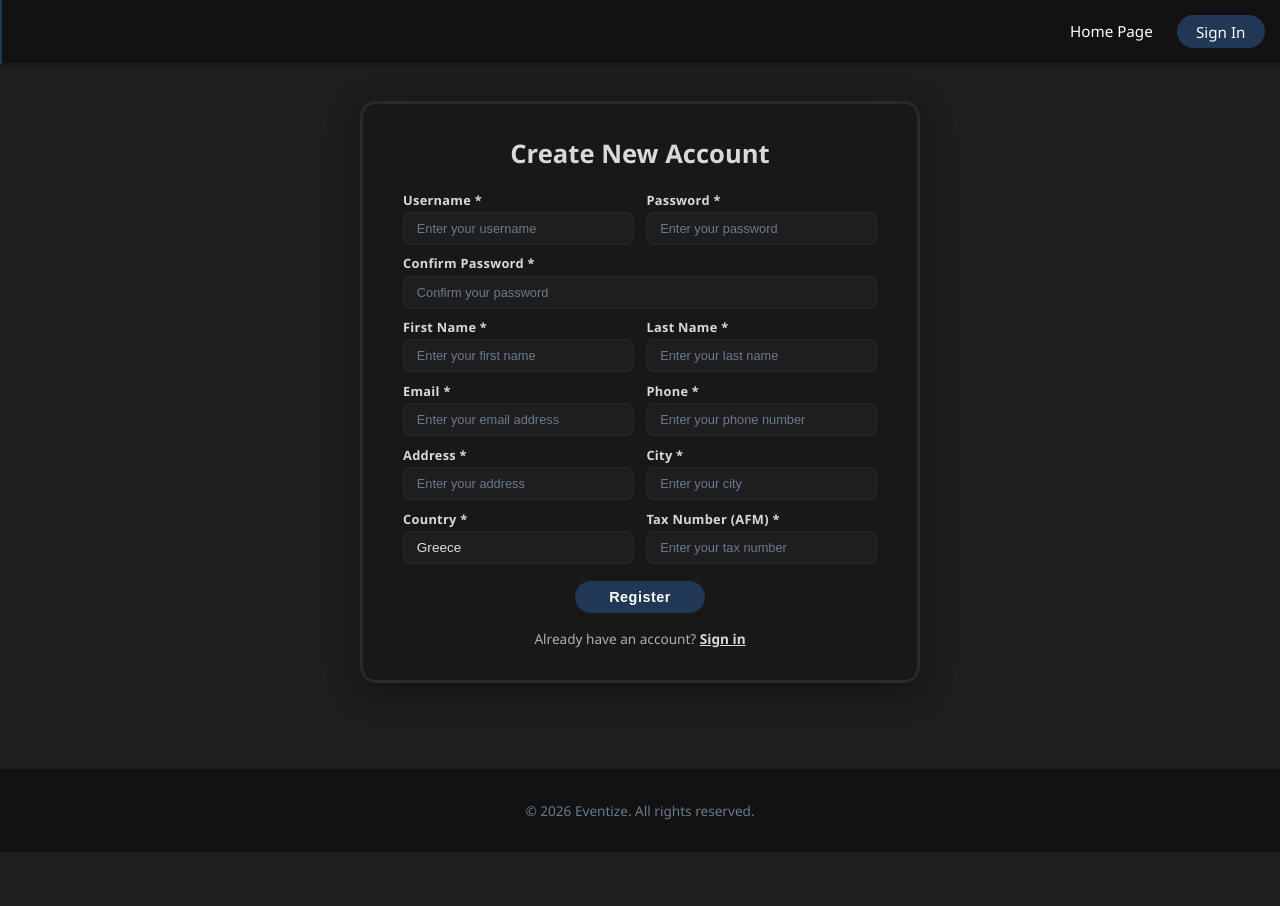
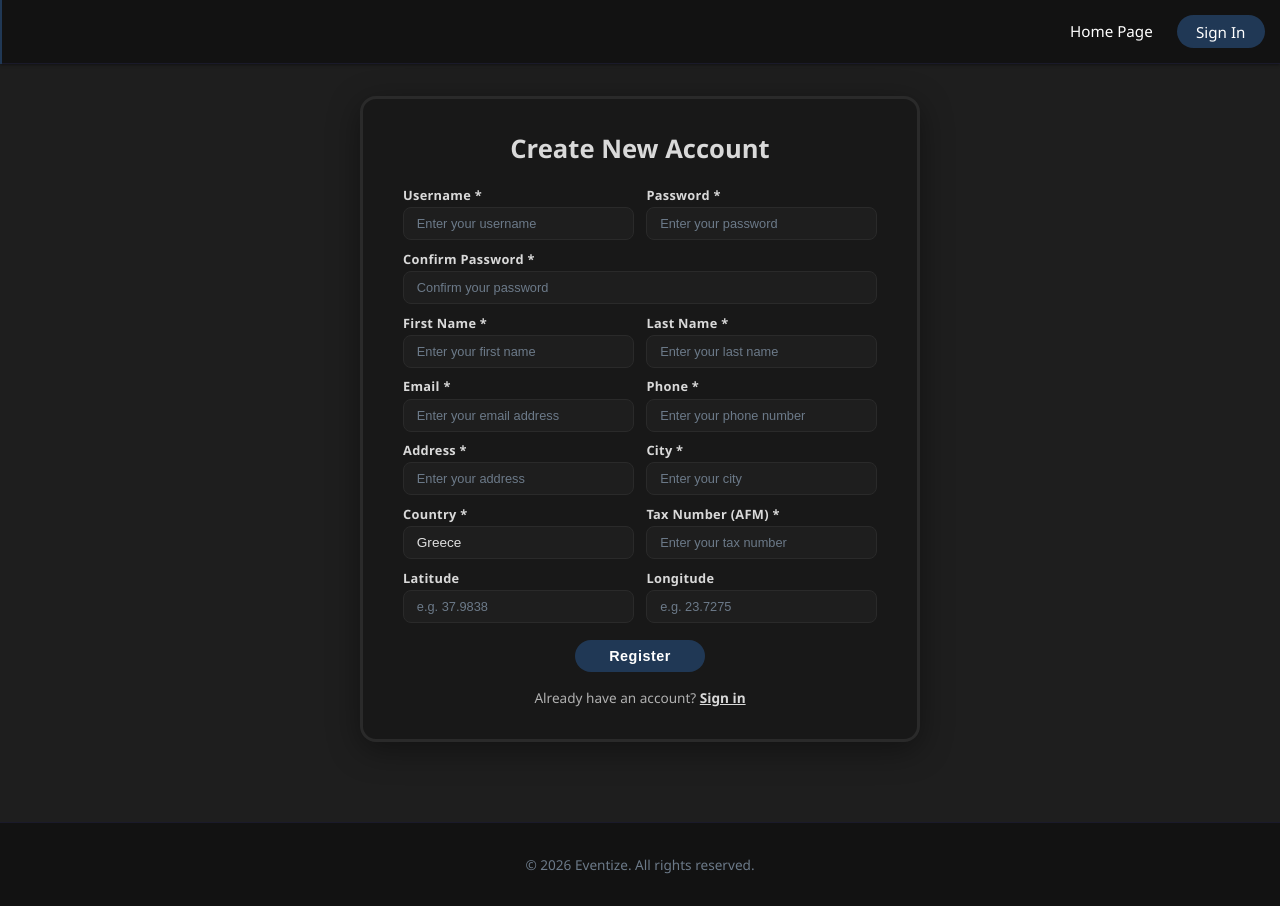
Before and after one commit to sdi2200135/EventHub, a React app in the folder frontend/: page /signup in a window 1280 px wide. Shown: the top 906 px of the page. Before the commit the page ends 852 px from the top, so only its background shows below. Built offline with nearby package versions, Linux system fonts and the light colour scheme; no server answers; the HTML template or start-up script is replaced by a standard one.

Commit message:
fix details

```diff
--- a/frontend/src/pages/auth/SignUp.jsx
+++ b/frontend/src/pages/auth/SignUp.jsx
@@ -46,8 +46,17 @@ const SignUp = () => {
     try {
       const submitData = { ...formData };
 
-      if (!submitData.latitude) delete submitData.latitude;
-      if (!submitData.longitude) delete submitData.longitude;
+      // Μετατροπή lat/lng σε float αν έχουν δοθεί
+      if (submitData.latitude !== '') {
+        submitData.latitude = parseFloat(submitData.latitude);
+      } else {
+        delete submitData.latitude;
+      }
+      if (submitData.longitude !== '') {
+        submitData.longitude = parseFloat(submitData.longitude);
+      } else {
+        delete submitData.longitude;
+      }
 
       console.log('Sending data to backend:', submitData);
 
@@ -278,6 +287,41 @@ const SignUp = () => {
             </div>
           </div>
 
+          {/* Latitude & Longitude */}
+          <div className="auth-form-row">
+            <div className="auth-form-group">
+              <label htmlFor="latitude">Latitude</label>
+              <input
+                type="number"
+                id="latitude"
+                name="latitude"
+                value={formData.latitude}
+                onChange={handleChange}
+                placeholder="e.g. 37.9838"
+                step="any"
+                min="-90"
+                max="90"
+                disabled={loading || success}
+              />
+            </div>
+
+            <div className="auth-form-group">
+              <label htmlFor="longitude">Longitude</label>
+              <input
+                type="number"
+                id="longitude"
+                name="longitude"
+                value={formData.longitude}
+                onChange={handleChange}
+                placeholder="e.g. 23.7275"
+                step="any"
+                min="-180"
+                max="180"
+                disabled={loading || success}
+              />
+            </div>
+          </div>
+
           <button
             type="submit"
             className="signup-btn"
--- a/frontend/src/pages/events/BookingPage.jsx
+++ b/frontend/src/pages/events/BookingPage.jsx
@@ -156,7 +156,7 @@ const BookingPage = () => {
   };
 
   // ============================================
-  // 7. ΥΠΟΒΟΛΗ ΚΡΑΤΗΣΗΣ - ΕΝΗΜΕΡΩΜΕΝΗ
+  // 7. ΥΠΟΒΟΛΗ ΚΡΑΤΗΣΗΣ - ΜΕ CONFIRM DIALOG
   // ============================================
   const handleSubmitBooking = async () => {
     if (!isAuthenticated) {
@@ -172,6 +172,25 @@ const BookingPage = () => {
 
     if ((event.available_capacity ?? 0) <= 0) {
       setError('This event is sold out.');
+      return;
+    }
+
+    // ============================================
+    // CONFIRM DIALOG - ΑΠΑΙΤΕΙΤΑΙ ΑΠΟ ΤΗΝ ΕΚΦΩΝΗΣΗ
+    // ============================================
+    const confirmMessage = [
+      '⚠️  Confirm this booking?',
+      '',
+      `Event:    ${event.title}`,
+      `Ticket:   ${ticket?.name || 'N/A'}`,
+      `Quantity: ${bookingData.quantity}`,
+      bookingData.seats ? `Seats:    ${bookingData.seats}` : null,
+      `Total:    $${getTotalCost().toFixed(2)}`,
+      '',
+      'This action CANNOT be undone after submission.'
+    ].filter(Boolean).join('\n');
+
+    if (!window.confirm(confirmMessage)) {
       return;
     }
 
@@ -194,7 +213,7 @@ const BookingPage = () => {
       clearBookingData();
       setSuccess(true);
 
-      // Αλλαγή: Μετά από 3 δευτερόλεπτα πάει στην αρχική σελίδα
+      // Μετά από 3 δευτερόλεπτα πάει στην αρχική σελίδα
       setTimeout(() => {
         navigate('/');
       }, 3000);
```
